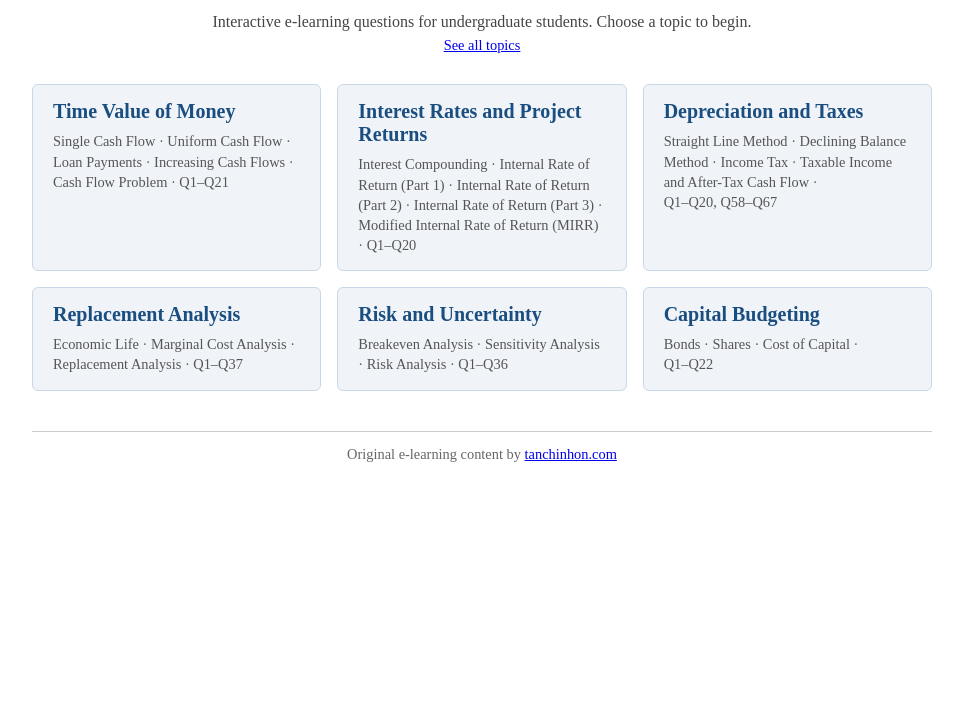
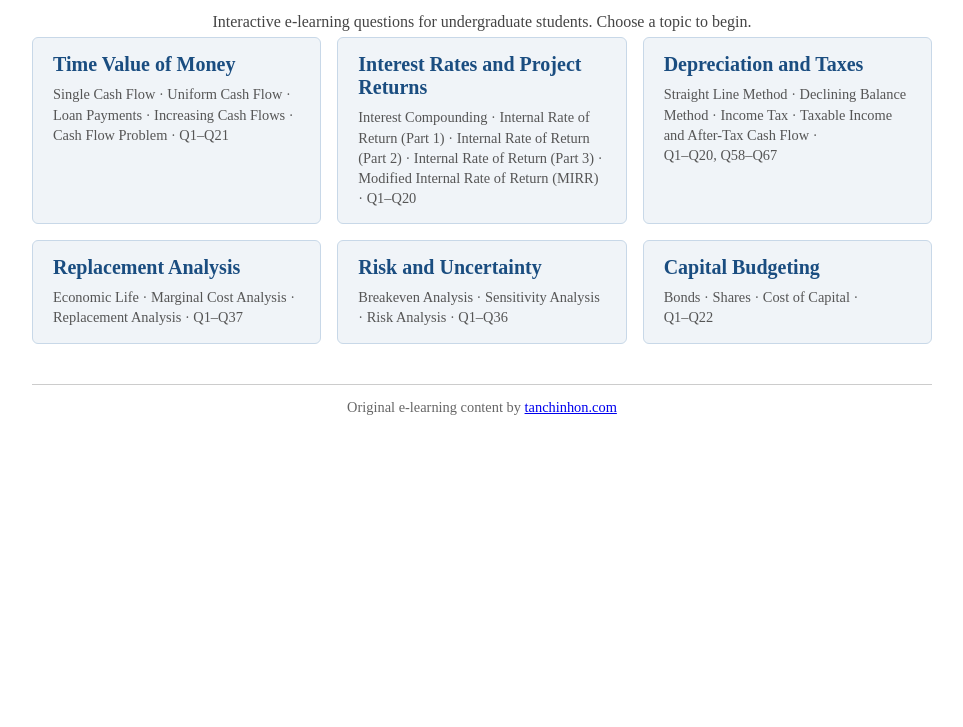
Before and after one commit to isemengecon/isemengecon.github.io, a plain HTML site: page undergrad.html in a window 1280 px wide. Shown: the part 73-800 px from the top of the page, without its empty margins (158-1121 px from the left). Drawn offline with Linux system fonts and the light colour scheme.

Commit message:
Remove 'See all topics' link from undergrad.html
Removed link to 'See all topics' from the page.

```diff
--- a/undergrad.html
+++ b/undergrad.html
@@ -10,7 +10,6 @@
 <h1 style="text-align:center; border-bottom:2px solid #333; padding-bottom:10px; margin-bottom:5px;">Cost Analysis and Engineering Economy</h1>
 
 <p style="text-align:center; color:#444; margin-bottom:6px;">Interactive e-learning questions for undergraduate students. Choose a topic to begin.</p>
-<p style="text-align:center; font-size:0.9em; margin-top:0; margin-bottom:30px;"><a href="index.html">See all topics</a></p>
 
 <div class="topics">
   <a class="topic" href="time-value-of-money.html">
```
